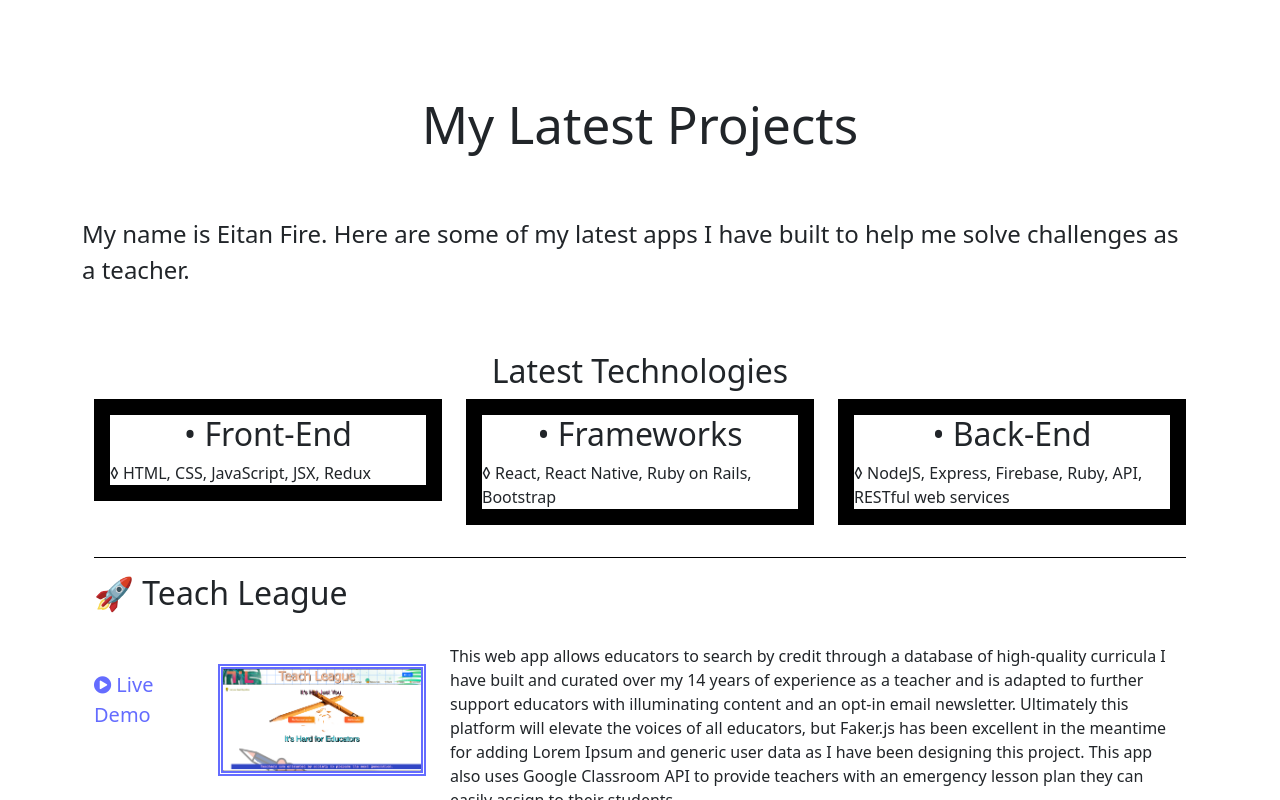
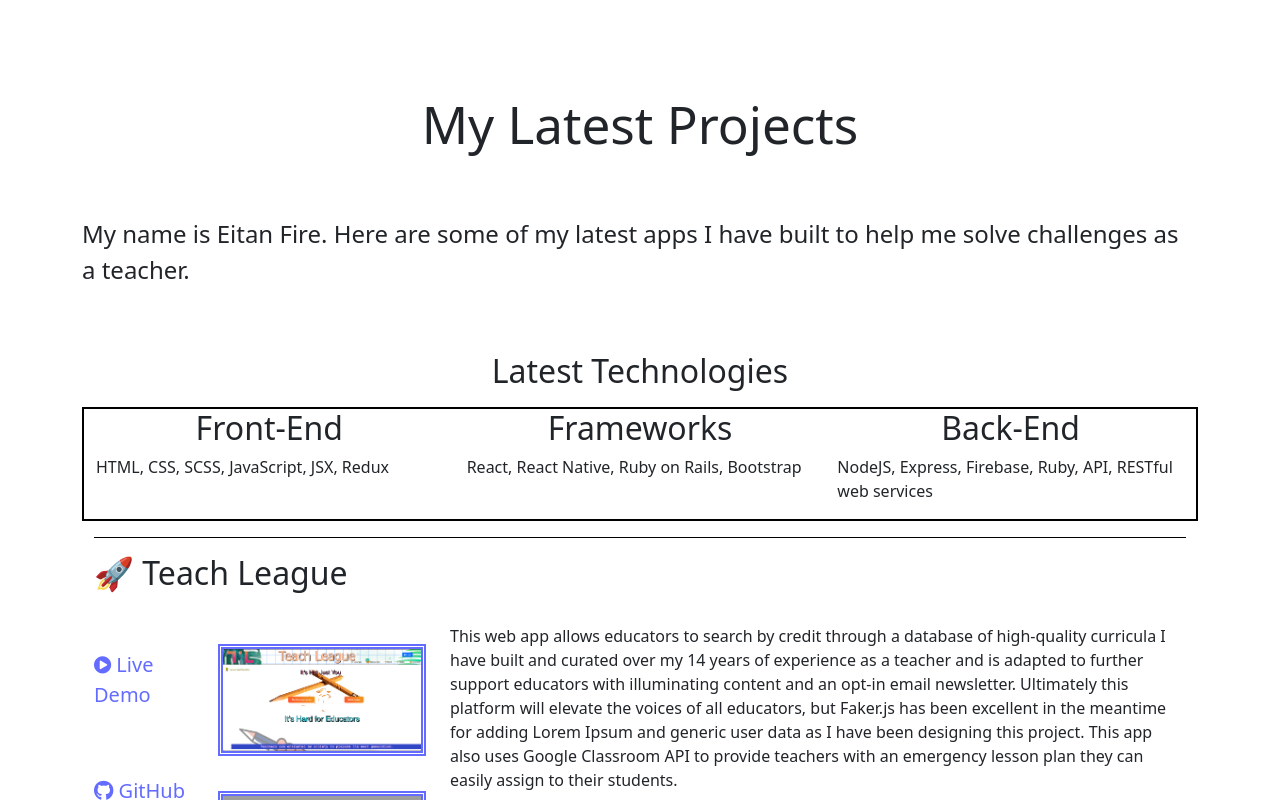
Before and after one commit to eitanfire/Portfolio, a React (Vite) app: page / in a window 1280 px wide. Shown: the top 800 px of the page. Built offline with nearby package versions, Linux system fonts and the light colour scheme; grey boxes are pictures that could not be loaded.

Commit message:
update and restyle technologies

```diff
--- a/src/App.css
+++ b/src/App.css
@@ -61,16 +61,20 @@ right: 50%;
   /* background-color: rgb(207, 213, 28); */
 }
 
+.technologies {
+    border: 2px solid black;
+}
+
 .technologies-subsection-title {
 text-align: center;
 }
 
 .technologies-title {
   text-align: center;
+  margin-bottom: 1rem;
 }
 
 .technologies-section {
-  border: 1rem, solid, black;
     text-align: left;
       margin-bottom: 1rem;
 
--- a/src/components/Technologies.jsx
+++ b/src/components/Technologies.jsx
@@ -3,23 +3,23 @@ import { Container, Col, Row } from "reactstrap";
 const Technologies = () => {
   return (
     <Container>
-      <Row>
-        <h2 className="technologies-title">Latest Technologies</h2>
+      <h2 className="technologies-title">Latest Technologies</h2>
+      <Row className="technologies">
         <Col>
           <section className="technologies-section">
-            <h2 className="technologies-subsection-title">• Front-End</h2>◊
-            HTML, CSS, JavaScript, JSX, Redux
+            <h2 className="technologies-subsection-title">Front-End</h2>
+            HTML, CSS, SCSS, JavaScript, JSX, Redux
           </section>
         </Col>
         <Col>
           <section className="technologies-section">
-            <h2 className="technologies-subsection-title">• Frameworks</h2>◊
+            <h2 className="technologies-subsection-title">Frameworks</h2>
             React, React Native, Ruby on Rails, Bootstrap
           </section>
         </Col>
         <Col>
           <section className="technologies-section">
-            <h2 className="technologies-subsection-title">• Back-End</h2>◊
+            <h2 className="technologies-subsection-title">Back-End</h2>
             NodeJS, Express, Firebase, Ruby, API, RESTful web services
           </section>
         </Col>
```
